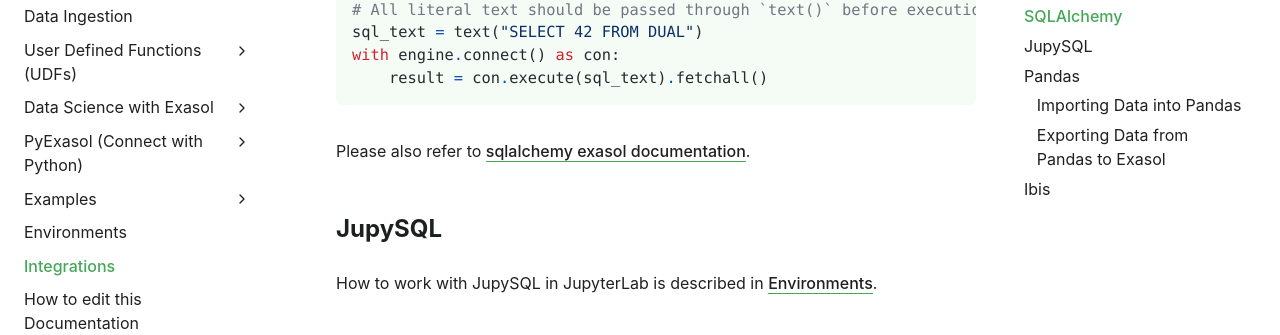
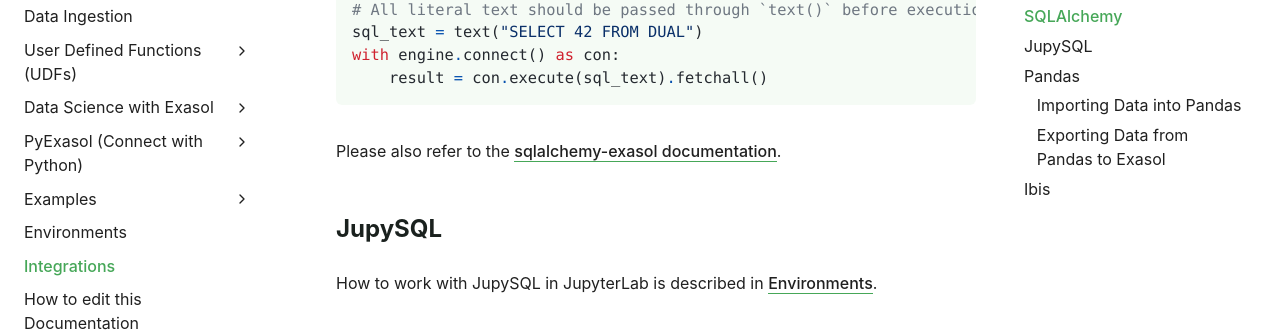
Before and after one commit to exasol/developer-documentation, a Sphinx documentation site: the page built from doc/integrations.rst, in a window 1280 px wide and 900 px high, scrolled down 563 px. Shown: the part 119-454 px from the top of the window. Built offline with Sphinx 7.4.7, drawn with Linux system fonts in a browser that asks for light colours; pages that are not in the unit, such as notebooks, are missing from menus.

Commit message:
Make link more generic

```diff
--- a/doc/integrations.rst
+++ b/doc/integrations.rst
@@ -31,7 +31,7 @@
     with engine.connect() as con:
         result = con.execute(sql_text).fetchall()
 
-Please also refer to `sqlalchemy exasol documentation <https://exasol.github.io/sqlalchemy-exasol/master/user_guide/index.html>`_.
+Please also refer to the `sqlalchemy-exasol documentation <https://exasol.github.io/sqlalchemy-exasol/>`_.
 
 JupySQL
 -------
```
